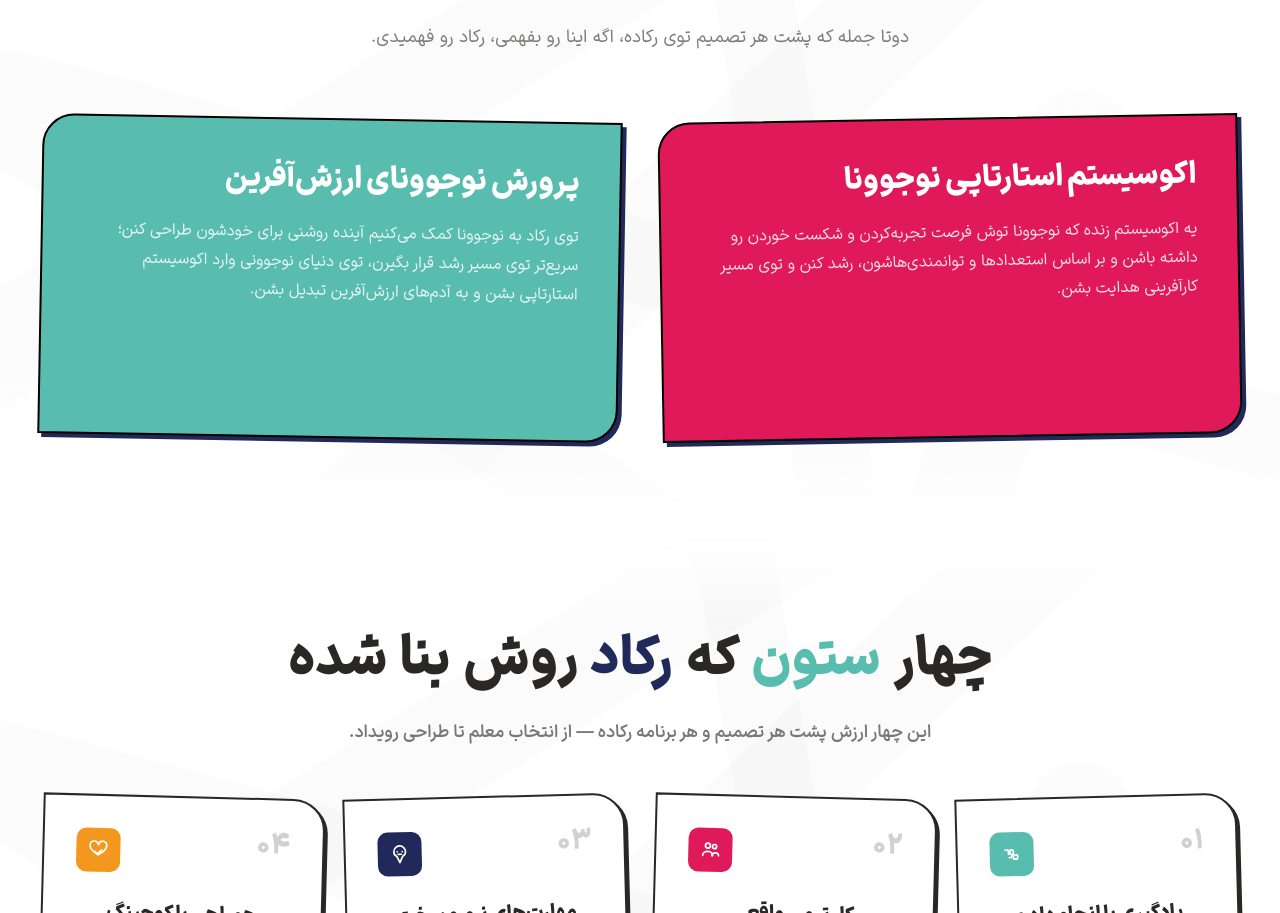
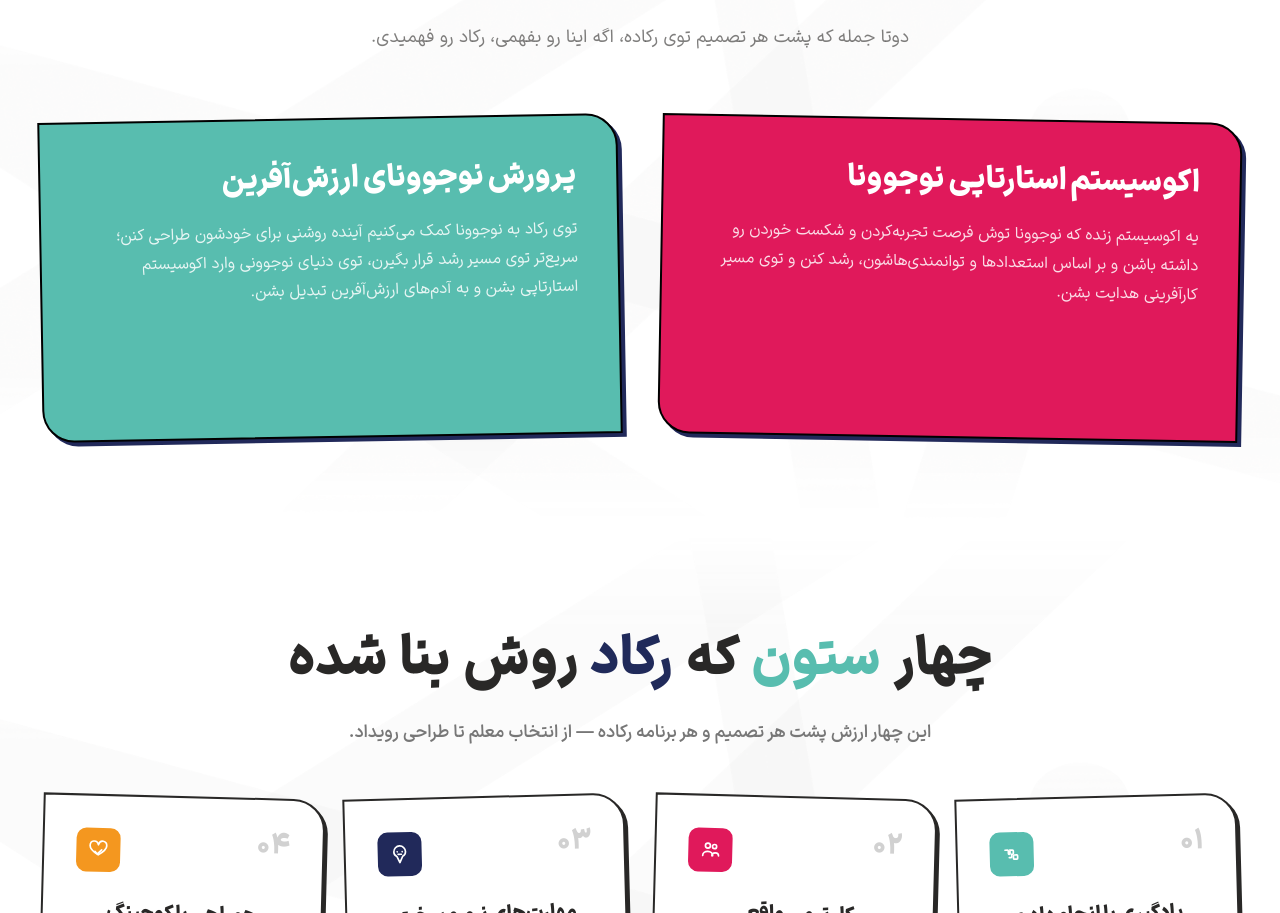
Before and after one commit to MohammadMehdiSadeghi/rokad-web, a Next.js app: page /about in a window 1280 px wide. Shown: the part 3798-4711 px from the top of the page. Built offline with nearby package versions, Linux system fonts and the light colour scheme; no server answers.

Commit message:
fix: Mission — reverse rotation, swap squircle corners, pattern like Stats section

```diff
--- a/src/views/About/sections/Mission/index.jsx
+++ b/src/views/About/sections/Mission/index.jsx
@@ -1,19 +1,20 @@
 import Container from "../../../../layout/Container";
 
 const patternBg = "/assets/Pattern/layout-pattern.png";
+const cardPattern = "/assets/about/StatsSection/TrustSection-Pattern.png";
 
 const missions = [
   {
     theme: "magenta",
     title: "اکوسیستم استارتاپی نوجوونا",
     body: "یه اکوسیستم زنده که نوجوونا توش فرصت تجربه‌کردن و شکست خوردن رو داشته باشن و بر اساس استعدادها و توانمندی‌هاشون، رشد کنن و توی مسیر کارآفرینی هدایت بشن.",
-    rotation: "rotate-[-1deg]",
+    rotation: "rotate-[1deg]",
   },
   {
     theme: "teal",
     title: "پرورش نوجوونای ارزش‌آفرین",
     body: "توی رکاد به نوجوونا کمک می‌کنیم آینده روشنی برای خودشون طراحی کنن؛ سریع‌تر توی مسیر رشد قرار بگیرن، توی دنیای نوجوونی وارد اکوسیستم استارتاپی بشن و به آدم‌های ارزش‌آفرین تبدیل بشن.",
-    rotation: "rotate-[1deg]",
+    rotation: "rotate-[-1deg]",
   },
 ];
 
@@ -22,7 +23,7 @@ const THEME_MAP = {
   teal: { bg: "bg-teal", shadowBg: "bg-[#21295A]" },
 };
 
-const squircle = "rounded-tl-[2rem] rounded-br-[2rem] rounded-tr-none rounded-bl-none [corner-shape:squircle]";
+const squircle = "rounded-tr-[2rem] rounded-bl-[2rem] rounded-tl-none rounded-br-none [corner-shape:squircle]";
 
 export default function AboutMission() {
   return (
@@ -53,9 +54,9 @@ export default function AboutMission() {
                 <div className={`absolute top-[0.25rem] left-[0.25rem] w-full h-full ${t.shadowBg} ${squircle} opacity-100`} />
                 {/* خود کارت */}
                 <div className={`relative z-10 ${t.bg} border-2 border-black ${squircle} p-6 sm:p-8 lg:p-10 min-h-[16rem] sm:min-h-[18rem] lg:min-h-[20rem] flex flex-col justify-between overflow-hidden`}>
-                  {/* پترن پس‌زمینه */}
+                  {/* پترن مثل دیوهای سکشن بالا */}
                   <div className="absolute inset-0 pointer-events-none overflow-hidden">
-                    <img src={patternBg} alt="" aria-hidden="true" className="w-full h-full object-cover opacity-10 mix-blend-overlay" />
+                    <img src={cardPattern} alt="" aria-hidden="true" className="w-full h-full object-cover opacity-20 mix-blend-overlay" />
                   </div>
                   <div className="relative z-10 flex flex-col gap-4 sm:gap-5">
                     <h3 className={`font-black text-[1.25rem] sm:text-[1.625rem] lg:text-[1.875rem] leading-[1.3] text-white`}>{m.title}</h3>
```
